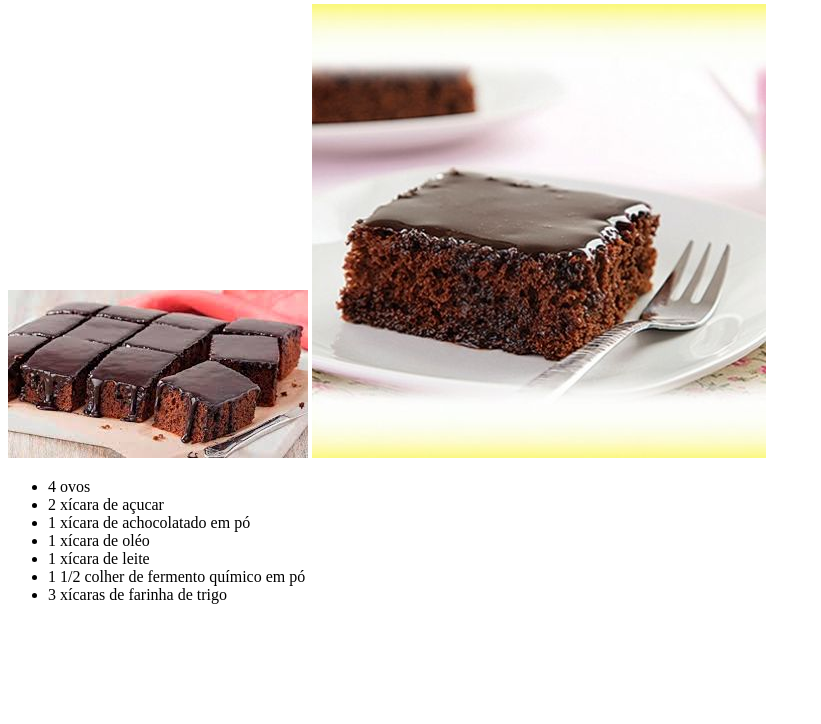
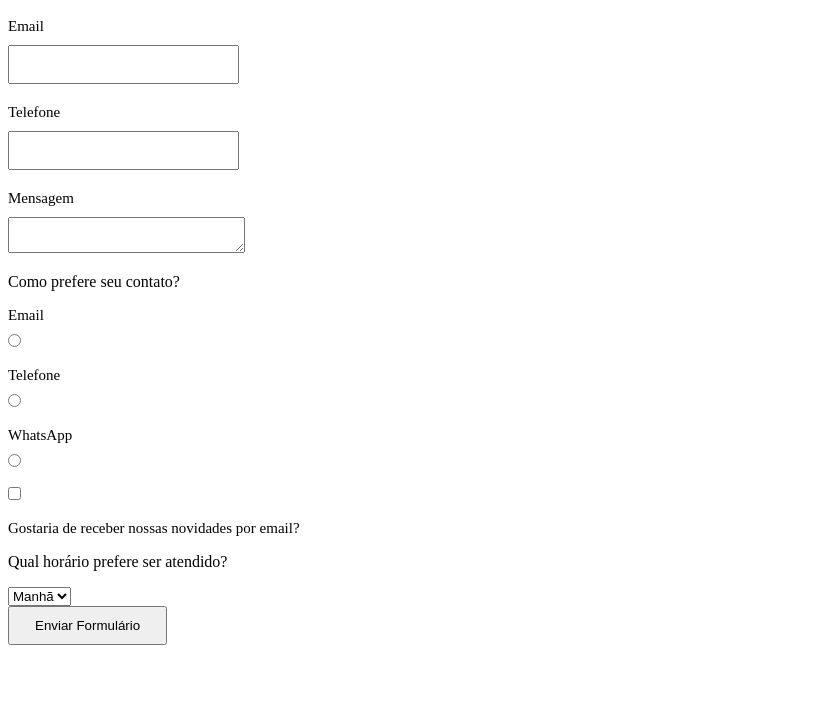
Before and after one commit to HoboldClara/nega-maluca-, a plain HTML site: page index.html in a window 1280 px wide. Shown: the part 76-800 px from the top of the page, without its empty margins (0-821 px from the left). Drawn offline with Linux system fonts and the light colour scheme.

Commit message:
Add files via upload

```diff
--- a/formulario.css
+++ b/formulario.css
@@ -1,12 +1,14 @@
-main{
-	width: 940px;
-	margin: 0px;
+form label {
+display:block;
+ font-size: 15px;
+margin: 0 0 10px;
+
 }
 
-form label {
-	display: block;
-}
 
 form input {
-	display: block;
+display: block;
+  margin: 0 0 20px;
+   padding: 10px 25px;
+
 }
--- a/index.html
+++ b/index.html
@@ -2,29 +2,44 @@
 <html lang="en">
 <head>
 	<meta charset="UTF-8">
-	<meta name="viewport" content="width=device-width, initial-scale=1.0">
-	<title>Document</title>
+
+	<title>Formuário</title>
+	<link rel="stylesheet"  href="formulario.css">
+<form>
+<label for="nome">Nome e Sobrenome</label><input type="text"id="nome">
+
+<label for="email">Email</label>
+<input type="text" id="email">
+
+<label for="telefone">Telefone</label>
+<input type="text" id="telefone">
+
+<label for="mensagem">Mensagem</label>
+<textarea cols="27" rows="2" id="mensagem"></textarea>
+
+<p> Como prefere seu contato?</p>
+
+<label for="radio-email">Email</label>
+<input type="radio" name="contato" value="email" id="radio-email">
+
+<label for="radio-telefone">Telefone</label>
+<input type="radio" name="contato" value="telefone" id="radio-telefone">
+
+<label for="radio-whatsapp">WhatsApp</label>
+<input type="radio" name="contato" value="whatsapp" id="radio-whatsapp">
+
+<label><input type="checkbox">Gostaria de receber nossas novidades por email?</label>
+
+<p> Qual horário prefere ser atendido? </p>
+<select>
+	<option> Manhã</option>
+	<option> Tarde</option>
+	<option> Noite</option>
+</select>
+
+<input type="submit" value="Enviar Formulário">
+
+
+</form>
 </head>
 <body>
-
-<link rel="stylesheet" type="aula.css" href="">
-
-<h1> Nega Maluca </h1>
-
-<img id="banner" src = "nega.jpg">
-<img id="imagem" src = "maluca.jpg">
-
-
-<ul>
-	<li> 4 ovos </li>
-	<li> 2 xícara de açucar </li>
-	<li> 1 xícara de achocolatado em pó </li>
-	<li> 1 xícara de oléo </li>
-	<li> 1 xícara de leite </li>
-	<li> 1 1/2 colher de fermento químico em pó </li>
-	<li> 3 xícaras de farinha de trigo </li>
-</ul>
-
-
-</body>
-</html>
```
